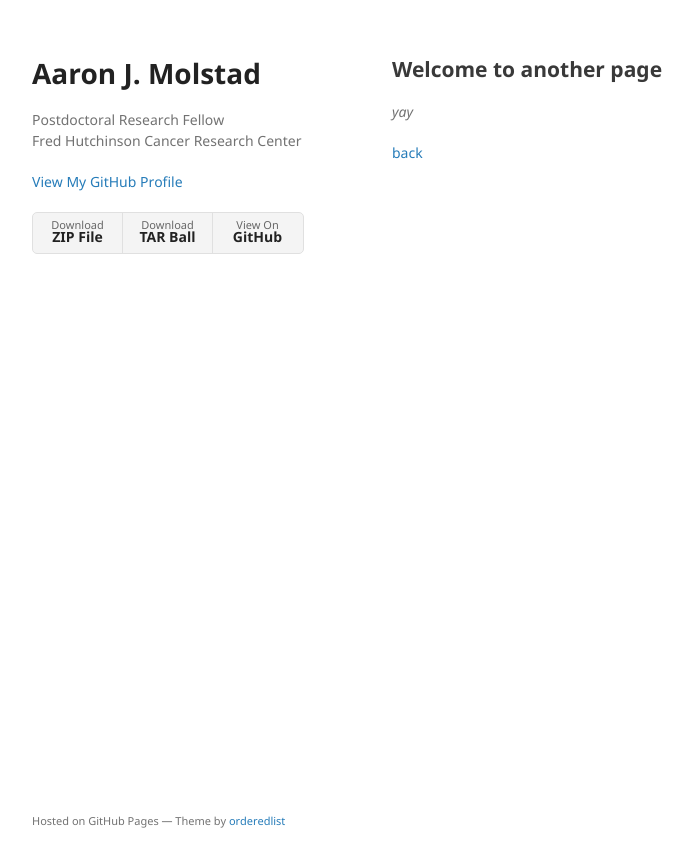
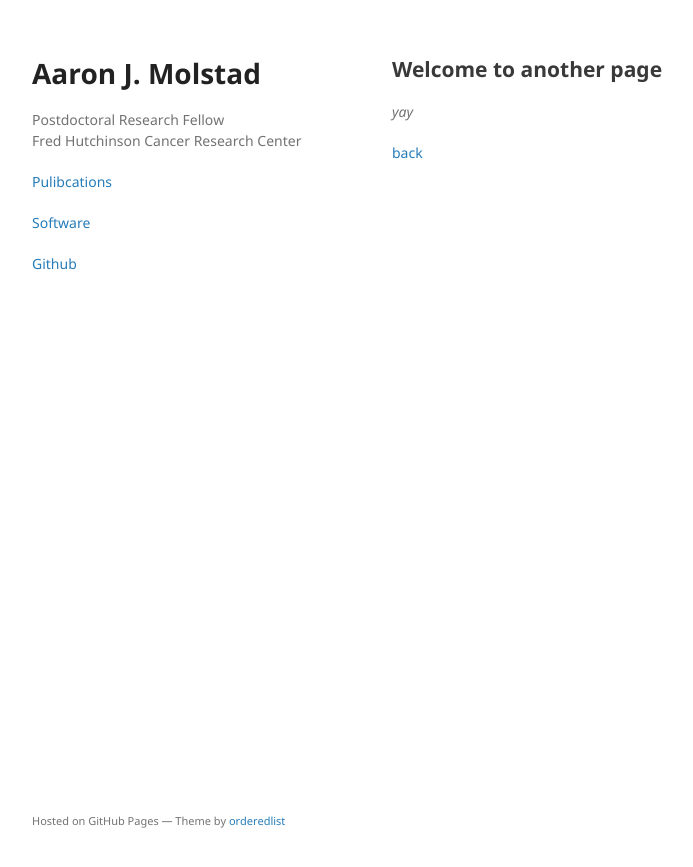
Before and after one commit to ajmolstad/ajmolstad.github.io, a Jekyll site: the page built from another-page.md, in a window 1280 px wide. Shown: the top 867 px of the page, without its empty margins (178-871 px from the left). Built offline with Jekyll 4.4.1, drawn with Linux system fonts in a browser that asks for light colours; the repository's description, which GitHub fills in, is left out; our own code applies the rules of GitHub Pages for plain Markdown files.

Commit message:
Fixed the about me section

```diff
--- a/_config.yml
+++ b/_config.yml
@@ -1,6 +1,6 @@
 title: Aaron J. Molstad
 position: Postdoctoral Research Fellow
 affiliation: Fred Hutchinson Cancer Research Center
-show_downloads: true
+show_downloads:
 google_analytics:
 theme:
--- a/_layouts/default.html
+++ b/_layouts/default.html
@@ -18,12 +18,16 @@
         <p>{{ site.position | default: site.github.project_tagline }}<br>
          {{ site.affiliation | default: site.github.project_tagline }}</p>
 
+         <p class="view"><a href="{{pages/publications }}">Pulibcations </a></p>
+          <p class="view"><a href="{{ pages/software }}">Software </a></p>
+
+
         {% if site.github.is_project_page %}
           <p class="view"><a href="{{ site.github.repository_url }}">View the Project on GitHub <small>{{ github_name }}</small></a></p>
         {% endif %}
 
         {% if site.github.is_user_page %}
-          <p class="view"><a href="{{ site.github.owner_url }}">View My GitHub Profile</a></p>
+          <p class="view"><a href="{{ site.github.owner_url }}">Github</a></p>
         {% endif %}
 
         {% if site.show_downloads %}
```
